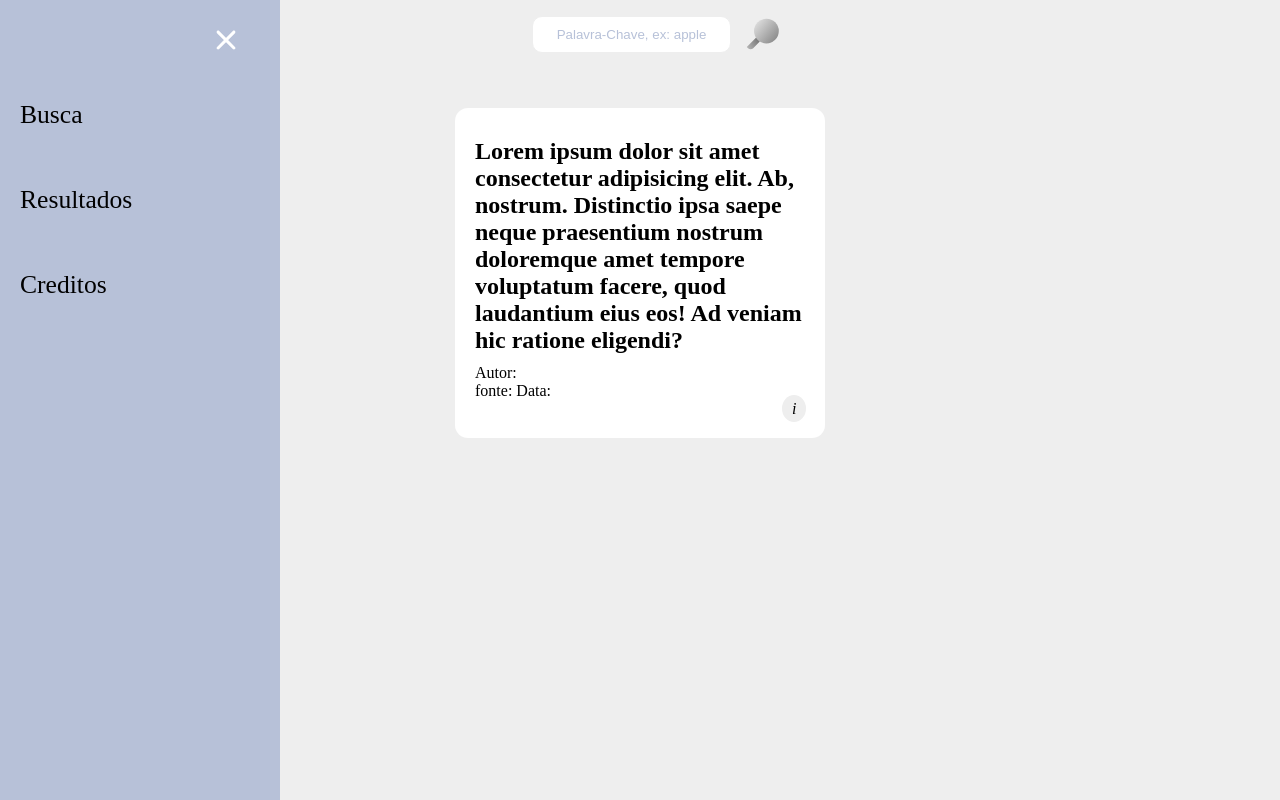
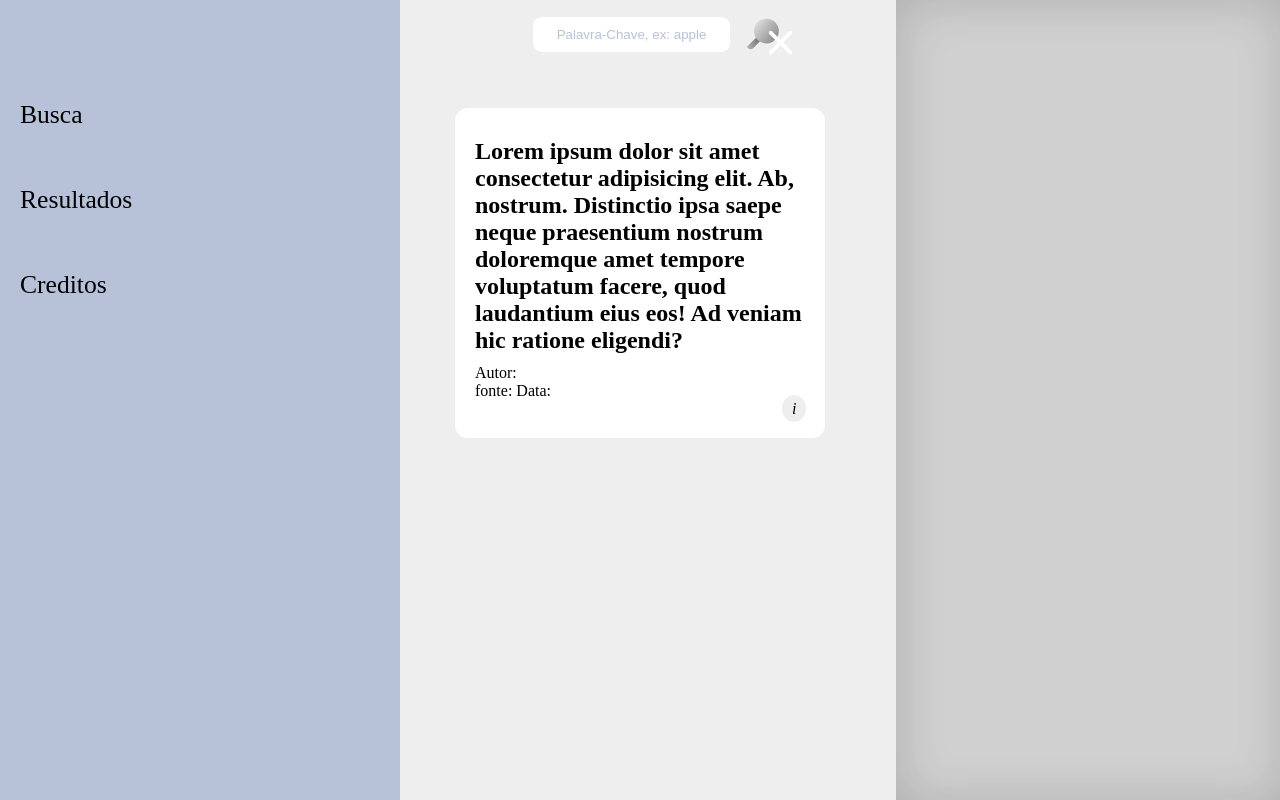
Before and after one commit to EzequiellSantos/News-Day, a plain HTML site: page projeto-newsAPI/index.html in a window 1280 px wide. Both pictures are taken after a click on the icon 386 px from the left and 34 px from the top of the page. Drawn offline with Linux system fonts and the light colour scheme.

Commit message:
Update Menu Interation | Feat

```diff
--- a/projeto-newsAPI/estilos/mobile.css
+++ b/projeto-newsAPI/estilos/mobile.css
@@ -50,14 +50,17 @@ nav#newsMenu{
 
 menu#menuSide{
     position: fixed;
+    float: left;
     left: 0;
     top: 0;
     padding-top: 50px;
     background-color: var(--color-light01);
 
-    width: 35vh;
+    width: 75vw;
     max-width: 400px;
     height: 100vh;
+
+    z-index: 3;
 
     flex-direction: column;
     justify-content: flex-start;
@@ -66,16 +69,41 @@ menu#menuSide{
 
 }
 
+#lastViewPort{
+    position: fixed;
+    display: none;
+    width: 30vw;
+    top: 0;
+    right: 0;
+    max-width: 900px;
+    height: 100vh;
+
+    background-color: #6e6e6e3b;
+    box-shadow: inset 0.2em 0.1em 3em rgba(0, 0, 0, 0.158);
+    transition: all .85s;
+
+}
+
 .init{
     display: none;
 }
 
-.surgir{
+.surgir #menuSide{
     animation: born 0.4s ease-in-out;
 }
 
-.desaparecer{
+.surgir #lastViewPort{
+    display: block;
+    animation: subBorn 1.6s ease-in;
+}
+
+.desaparecer #menuSide{
     animation: bornX 0.4s  ease-in-out;
+}
+
+.desaparecer #lastViewPort{
+    display: none;
+    animation: subBorn 0.35s reverse ease-in;
 }
 
 @keyframes born {
@@ -86,7 +114,7 @@ menu#menuSide{
     }
 
     100%{
-        width: 35vh;
+        width: 75vw;
         display: block;
     }
 
@@ -94,7 +122,7 @@ menu#menuSide{
 
 @keyframes bornX {
     0%{
-        width: 35vh;
+        width: 75vw;
     }
 
     100%{
@@ -103,11 +131,25 @@ menu#menuSide{
     }
 }
 
+@keyframes subBorn {
+    0%{
+        opacity: 0;
+    }
+
+    50%{
+        opacity: 0.5;
+    }
+
+    100%{
+        opacity: 1;
+    }
+}
+
 #iconX{
     position: fixed;
-    left: 27vh;
+    left: 60vw;
+    z-index: 4;
     top: 30px;
-    z-index: 3;
 }
 
 .iconX-surgir{
--- a/projeto-newsAPI/index.html
+++ b/projeto-newsAPI/index.html
@@ -28,7 +28,7 @@
           </svg>
 
           <!-- menu x icon -->
-          <svg id="iconX" class="icons-menu init" width="20" height="20" viewBox="0 0 20 20" fill="none" xmlns="http://www.w3.org/2000/svg">
+          <svg id="iconX" class="icons-menu init" width="25" height="25" viewBox="0 0 20 20" fill="none" xmlns="http://www.w3.org/2000/svg">
             <path class="color-adequed" d="M18.9736 19.0741C18.386 19.6581 17.4363 19.6553 16.8523 19.0678L1.0575 3.17883C0.47346 2.59131 0.476284 1.64156 1.06381 1.05752V1.05752C1.65133 0.473477 2.60108 0.476301 3.18512 1.06383L18.9799 16.9528C19.5639 17.5403 19.5611 18.49 18.9736 19.0741V19.0741Z" fill="#D9D9D9"/>
             <path class="color-adequed" d="M18.951 1.0561C19.5393 1.63936 19.5434 2.58909 18.9601 3.1774L3.18652 19.0873C2.60326 19.6756 1.65352 19.6797 1.06522 19.0964V19.0964C0.476918 18.5132 0.472832 17.5634 1.05609 16.9751L16.8297 1.06522C17.413 0.47692 18.3627 0.472834 18.951 1.0561V1.0561Z" fill="#D9D9D9"/>
             </svg>
@@ -36,10 +36,6 @@
       </div>
 
       <menu id="menuSide" class="init"> <!-- menu lateral -->
-
-        <section id="tittleUl">
-
-
 
           <ul id="forSearch">
 
@@ -78,8 +74,6 @@
 
           </ul>
 
-        </section>
-
         <div>
 
 
@@ -93,6 +87,11 @@
         </div>
 
       </menu>
+
+      <div id="lastViewPort">
+
+
+      </div>
 
     </nav>
 
--- a/projeto-newsAPI/scripts/index.js
+++ b/projeto-newsAPI/scripts/index.js
@@ -107,6 +107,7 @@ function coletingChoices(){
 var iconHambug = document.getElementById('iconHamburguer')
 var iconX = document.getElementById('iconX')
 var menuSide = document.getElementById('menuSide')
+var navMenu = document.getElementById('newsMenu')
 
 
 iconX.addEventListener('click', ocultar)
@@ -114,8 +115,8 @@ iconHambug.addEventListener('click', clicou)
 
 function clicou() {
 
-    menuSide.classList.remove('desaparecer')
-    menuSide.classList.add('surgir')
+    navMenu.classList.remove('desaparecer')
+    navMenu.classList.add('surgir')
     menuSide.classList.remove('init')
 
     iconHambug.style.opacity = '0'
@@ -127,7 +128,7 @@ function clicou() {
 
 function ocultar(){
 
-    menuSide.classList.add('desaparecer')
+    navMenu.classList.add('desaparecer')
 
     setTimeout(function(){
         menuSide.classList.add('init')
@@ -137,10 +138,13 @@ function ocultar(){
     iconX.classList.add('init')
     iconHambug.style.opacity = '1'
     iconX.classList.remove('iconX-surgir')
-    menuSide.classList.remove('surgir')
+    navMenu.classList.remove('surgir')
 
 }
 
+lastViewPort.addEventListener('click', function(){
+    ocultar()
+})
 
 var ulForSearch = document.querySelector('#forSearch')
 var ulForResult = document.querySelector('#forResult')
```
